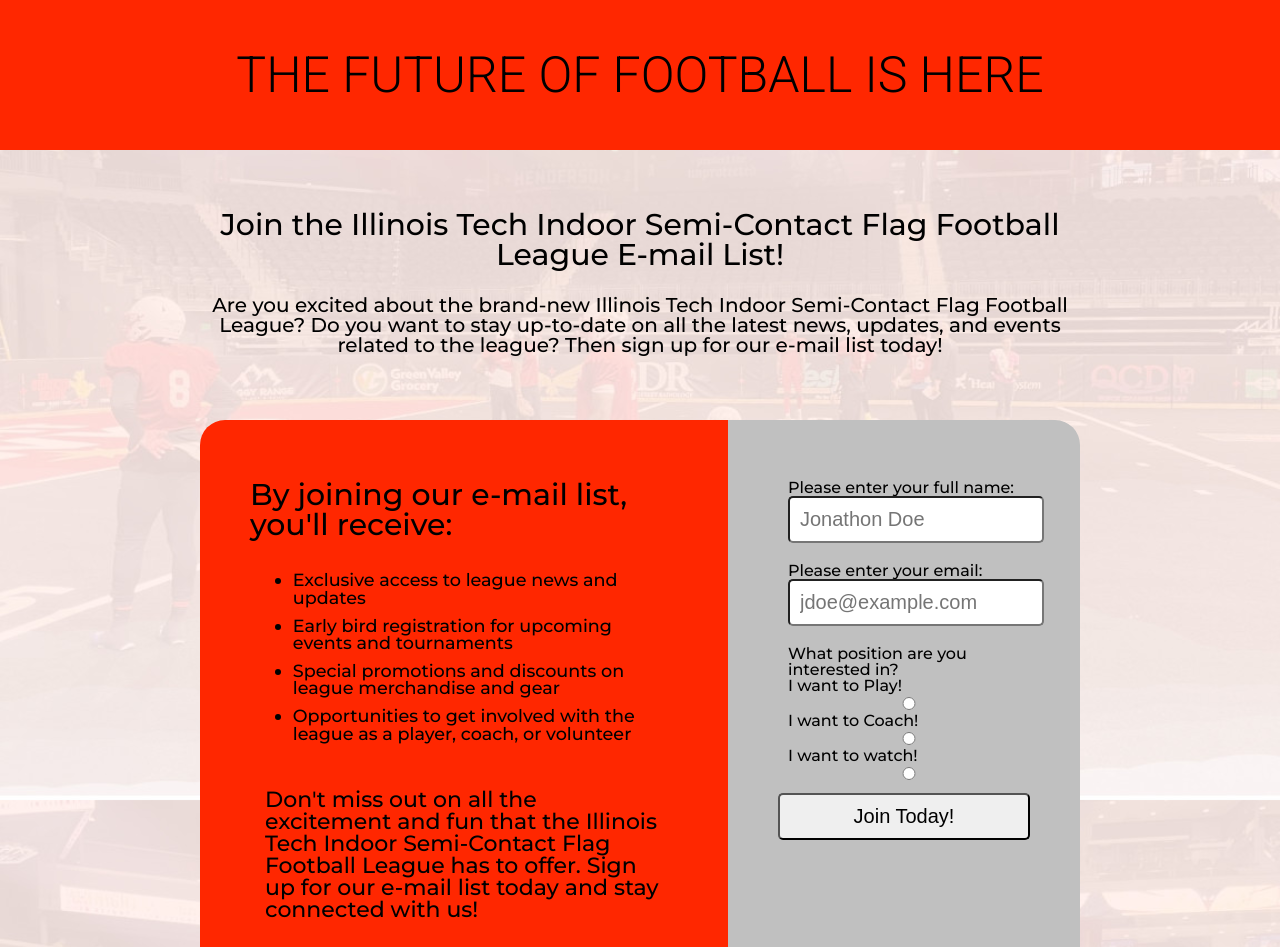
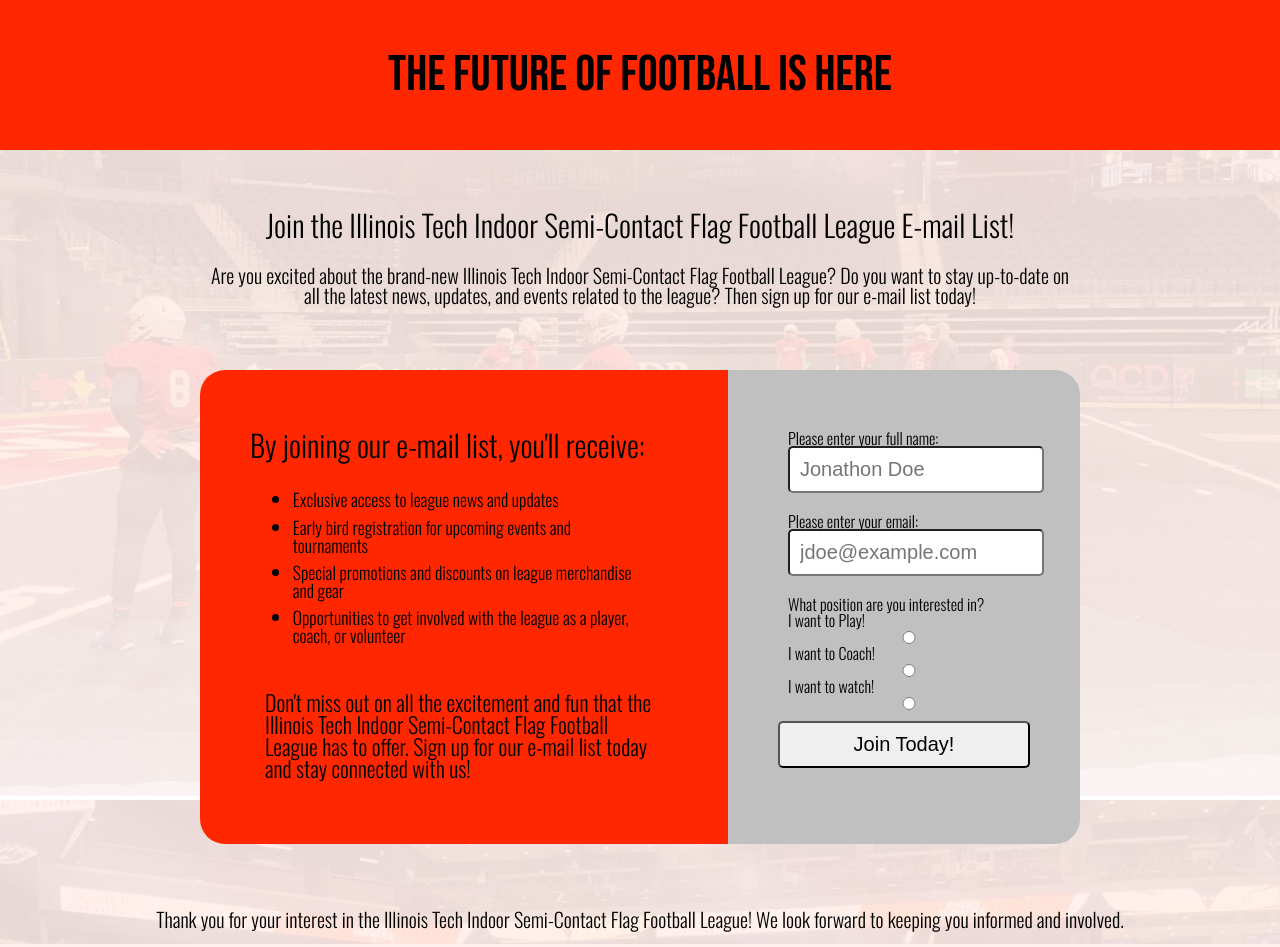
Before and after one commit to webdevNickQuigley/Project1, a plain HTML site: page index.html in a window 1280 px wide. Shown: the top 947 px of the page. Drawn offline with nearby package versions, Linux system fonts and the light colour scheme.

Commit message:
Makes the tablet view of the website take up more of the tablet screen, leaving less empty space.

```diff
--- a/css/screen.css
+++ b/css/screen.css
@@ -4,7 +4,7 @@ body{
   background-repeat: no-repeat;
   background-attachment: fixed;
   background-size: cover;
-  font-family: 'Montserrat', 'Oswald', sans-serif;
+  font-family:  'Oswald', 'Montserrat', sans-serif;
 }
 h2{
   font-size: 150%;
@@ -20,7 +20,7 @@ p{
   overflow: hidden;
   position: relative;
   width:  100%;
-  font-family: 'Roboto', 'Bebas Neue', cursive;
+  font-family: 'Bebas Neue', 'Roboto', cursive;
   font-size: 250%;
   background-color: #FF2700;
   color: #000000;
@@ -62,12 +62,16 @@ input{
   padding: 10px;
 }
 @media (min-width: 480px) {
+
+  .signupContainer{
+    padding: 50px;
+  }
   .signUpSideOfForm{
-    padding: 10%;
+    padding: 2%;
     border-radius: 0% 0% 10% 10%;
   }
   .justificationSideOfForm{
-    padding: 7%;
+    padding: 2%;
     margin: 7%;
     border-radius: 0% 0% 10% 10%;
   }
```
Lines whose indentation alone changed are shown as unchanged.
